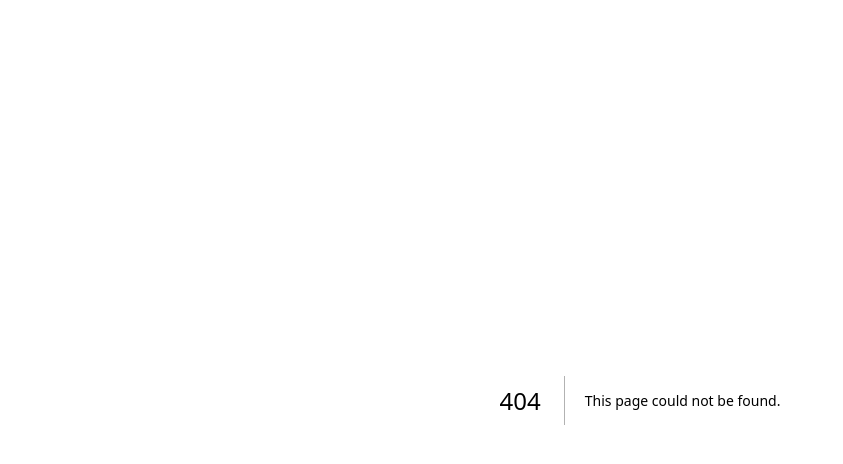
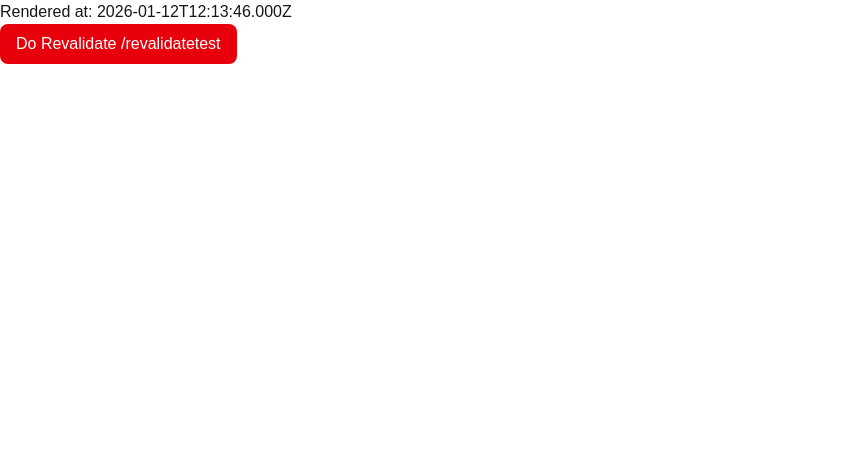
Before and after one commit to FATESAIKOU/LearnGKE, a Next.js app in the folder 01_BASIC_TODO_ROR/02_src/frontend/: page /revalidatetest in a window 1280 px wide. Before the commit this address had no page. Shown: the top 464 px of the page, without its empty margins (0-843 px from the left). Built offline with nearby package versions, Linux system fonts and the light colour scheme.

Commit message:
Add revalidateTestBtn Test

```diff
--- /dev/null
+++ b/01_BASIC_TODO_ROR/02_src/frontend/src/actions/revalidatetest.ts
@@ -0,0 +1,9 @@
+'use server';
+
+import { revalidatePath } from 'next/cache';
+
+export async function revalidateUrl(
+  url: string
+): Promise<void> {
+  revalidatePath(url);
+}
--- /dev/null
+++ b/01_BASIC_TODO_ROR/02_src/frontend/src/app/revalidatetest/page.tsx
@@ -0,0 +1,11 @@
+import { RevalidateTestBtn } from "@/components/RevalidateTestBtn";
+
+export default async function Home() {
+  return (
+    <main>
+      <p>Rendered at: {new Date().toISOString()}</p>
+
+      <RevalidateTestBtn url='/revalidatetest' />
+    </main>
+  );
+}
--- /dev/null
+++ b/01_BASIC_TODO_ROR/02_src/frontend/src/components/RevalidateTestBtn.tsx
@@ -0,0 +1,27 @@
+'use client';
+
+import { revalidateUrl } from "@/actions/revalidatetest";
+import { useTransition } from "react";
+
+interface RevalidateTestBtnProps {
+  url: string;
+}
+
+export function RevalidateTestBtn({ url }: RevalidateTestBtnProps) {
+  const [isPending, startTransition] = useTransition();
+
+  const handleRevalidate = () => {
+    startTransition(async () => {
+      await revalidateUrl(url);
+    });
+  };
+
+  return (
+      <button
+        onClick={handleRevalidate}
+        className="px-4 py-2 bg-red-600 text-white rounded-lg hover:bg-red-700 transition-colors"
+      >
+        Do Revalidate { url }
+      </button>
+  );
+}
```
